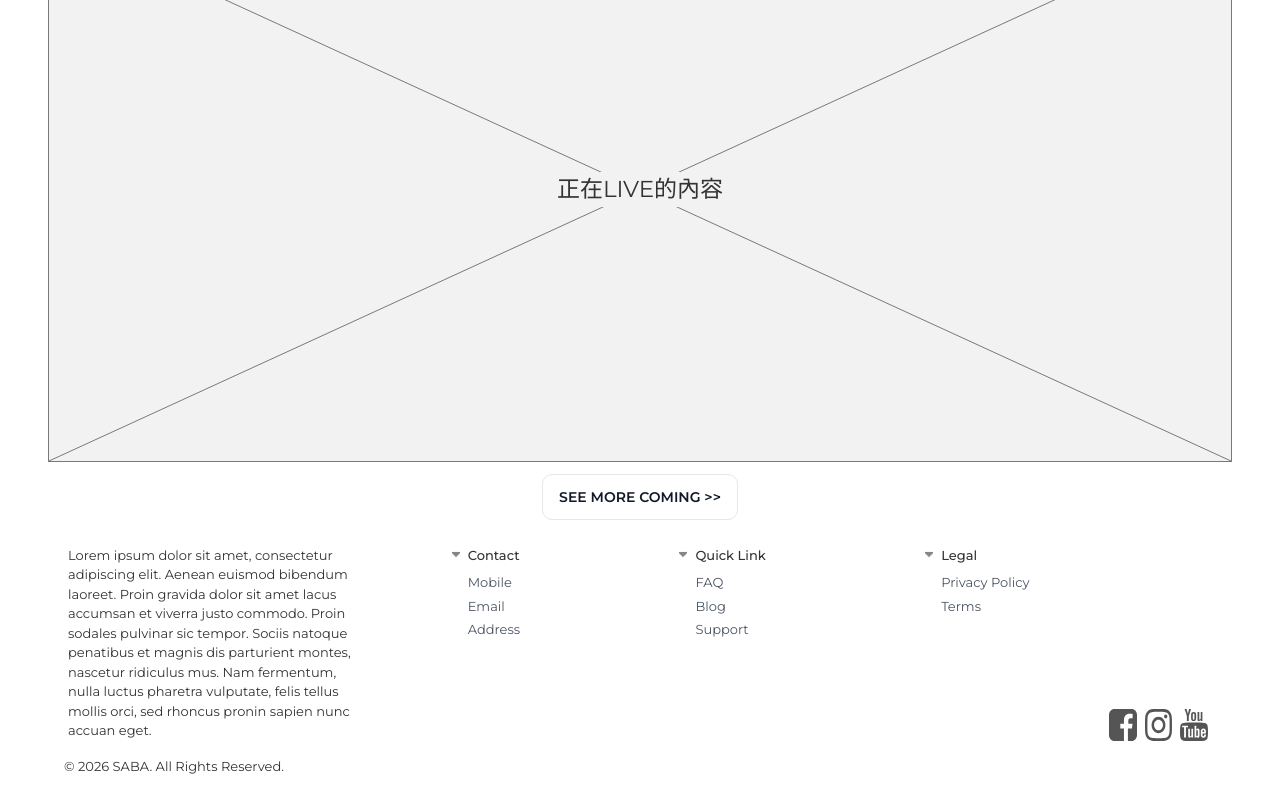
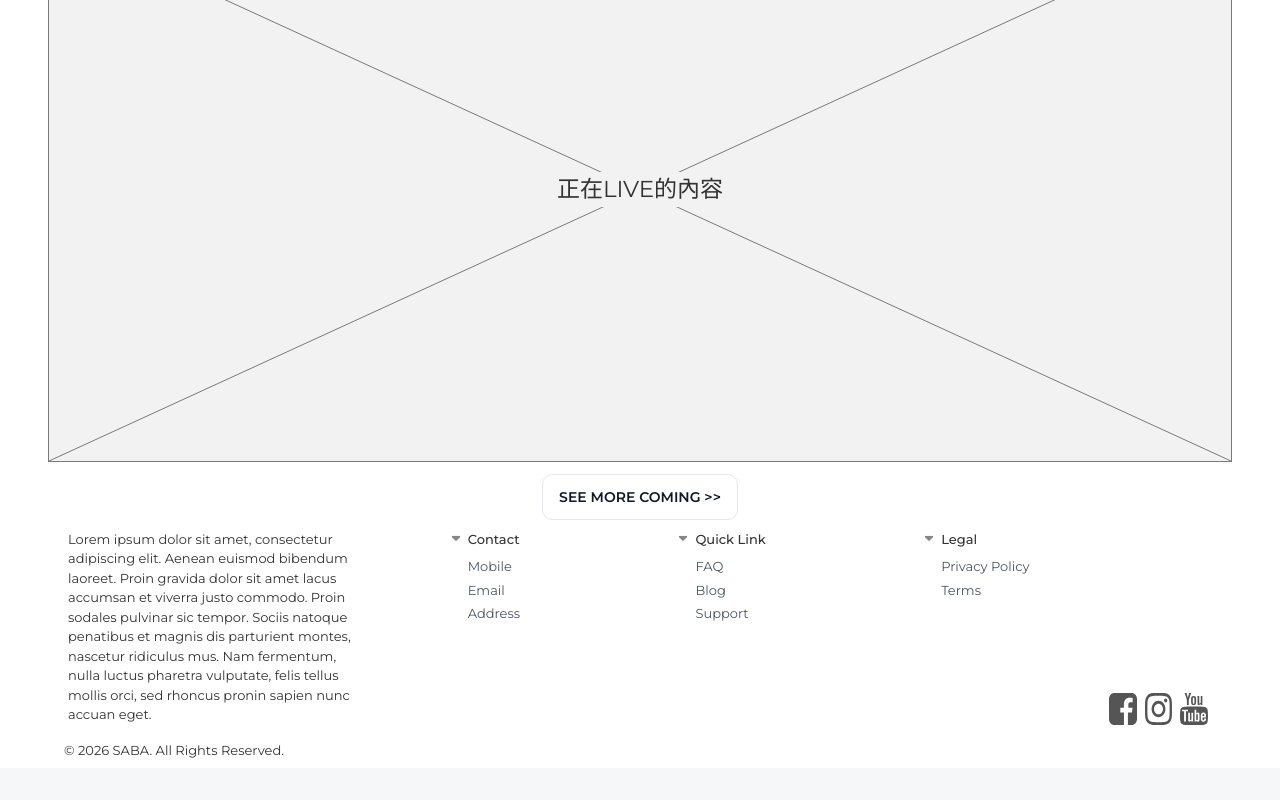
Before and after one commit to mati-compilex/saba-kick, a React (Vite) app: page / in a window 1280 px wide. Shown: the part 540-1340 px from the top of the page. After the commit the page ends 1308 px from the top, so only its background shows below. Built offline with nearby package versions, Linux system fonts and the light colour scheme.

Commit message:
history and footer design changes

```diff
--- a/src/components/Footer.jsx
+++ b/src/components/Footer.jsx
@@ -45,7 +45,7 @@ const Footer = () => {
   ]
 
   return (
-    <div className="space-y-4 bg-white p-4 text-[13px] text-dark">
+    <div className="space-y-4 bg-white px-4 text-[13px] text-dark">
       <div className='lg:flex lg:justify-between '>
         <div className="border-b border-dimGray lg:hidden mb-4"></div>
         <p className='lg:max-w-[300px] mb-10 lg:mb-0 px-1'>
--- a/src/components/cockFightSection/History.jsx
+++ b/src/components/cockFightSection/History.jsx
@@ -39,7 +39,7 @@ const game = [
 ]
 const History = () => {
   return (
-    <div className='bg-lightGray rounded-[17px] p-[13px]'>
+    <div className='bg-lightGray rounded-[17px] p-[13px] mb-[51px]'>
       <div className='bg-white rounded-[13px] py-3 px-5'>
         {historyData.map((item, index) => (
           <>
```
